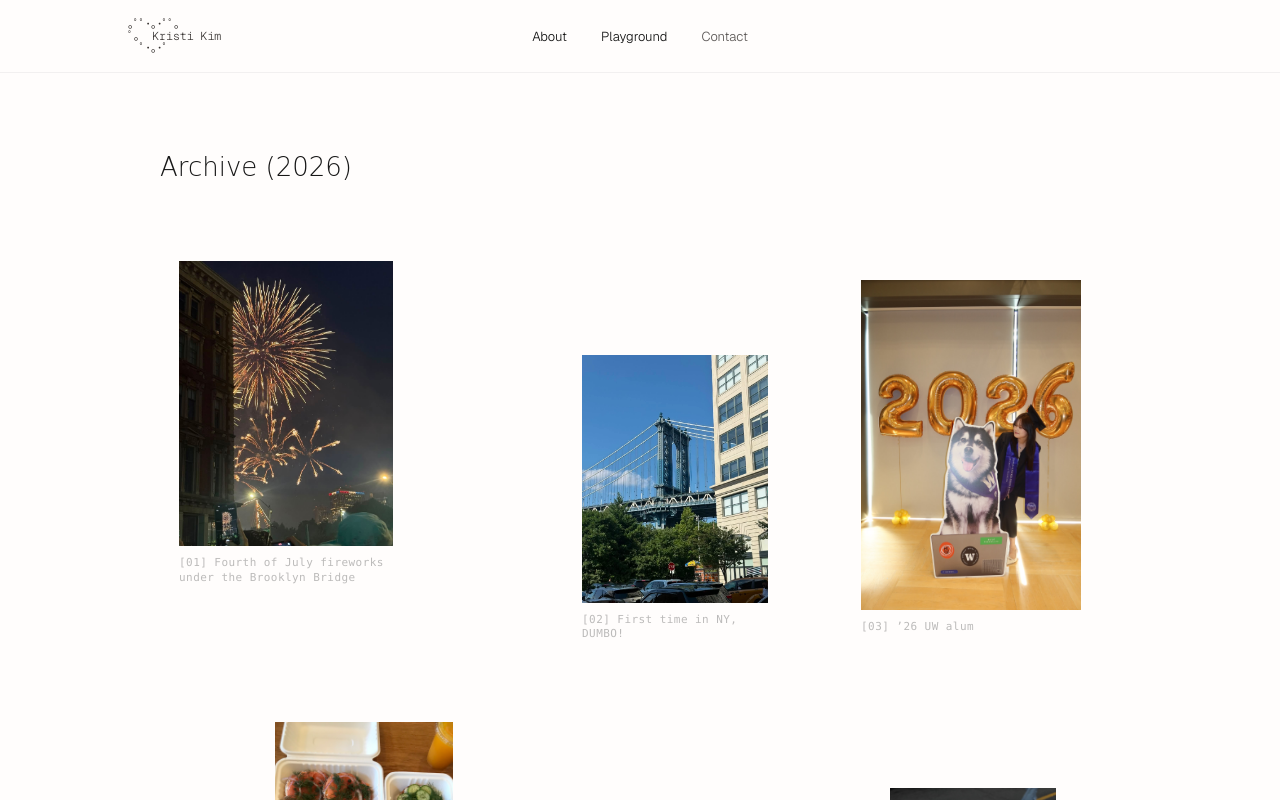
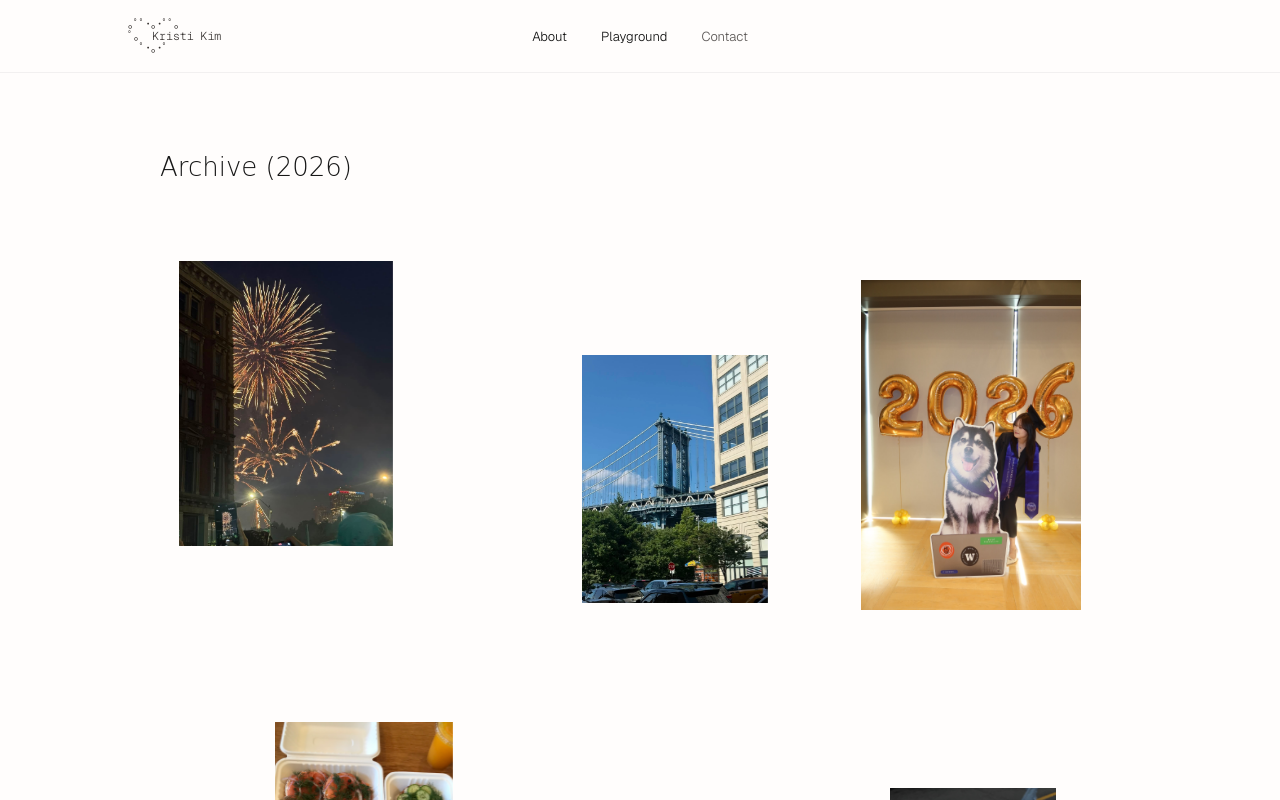
Before and after one commit to krisooti/Portfolio, a Next.js app: page /playground in a window 1280 px wide. Shown: the top 800 px of the page. Built offline with nearby package versions, Linux system fonts and the light colour scheme; no server answers.

Commit message:
Remove playground image captions

```diff
--- a/app/globals.css
+++ b/app/globals.css
@@ -1058,24 +1058,6 @@ a {
   pointer-events: none;
 }
 
-.playground-photo figcaption {
-  margin: 0;
-  color: #7a7a7a;
-  font-family: ui-monospace, SFMono-Regular, Menlo, Monaco, Consolas,
-    "Liberation Mono", "Courier New", monospace;
-  font-size: 11px;
-  font-weight: 300;
-  letter-spacing: 0.04em;
-  line-height: 1.3;
-  opacity: 0.5;
-  max-width: var(--photo-width);
-  transition: opacity 250ms ease;
-}
-
-.playground-photo:hover figcaption {
-  opacity: 1;
-}
-
 .toolkit-doodle {
   display: none;
 }
@@ -2184,7 +2166,6 @@ a {
   .dogs-heading span,
   .playground-photo,
   .playground-photo img,
-  .playground-photo figcaption,
   .mini-card,
   .insight-card,
   .project-roadmap-step,
--- a/app/playground/PlaygroundBoard.tsx
+++ b/app/playground/PlaygroundBoard.tsx
@@ -5,7 +5,6 @@ import type { CSSProperties } from "react";
 type PlaygroundPhoto = {
   image: string;
   alt: string;
-  caption: string;
   x: string;
   y: string;
   hoverRotate: number;
@@ -16,7 +15,6 @@ const photos: PlaygroundPhoto[] = [
   {
     image: "/images/playground-fireworks.jpg",
     alt: "Fireworks lighting up the night sky",
-    caption: "Fourth of July fireworks under the Brooklyn Bridge",
     x: "2%",
     y: "0%",
     hoverRotate: -3,
@@ -25,7 +23,6 @@ const photos: PlaygroundPhoto[] = [
   {
     image: "/images/playground-bridge.jpg",
     alt: "Bridge view on a sunny day",
-    caption: "First time in NY, DUMBO!",
     x: "44%",
     y: "10%",
     hoverRotate: 3,
@@ -34,7 +31,6 @@ const photos: PlaygroundPhoto[] = [
   {
     image: "/images/playground-graduation.jpg",
     alt: "Kristi celebrating graduation",
-    caption: "’26 UW alum",
     x: "73%",
     y: "2%",
     hoverRotate: -2,
@@ -43,7 +39,6 @@ const photos: PlaygroundPhoto[] = [
   {
     image: "/images/playground-moment-01.jpg",
     alt: "Bagels and fresh toppings",
-    caption: "Another NY moment… my favorite bagel at Apollo Bagels",
     x: "12%",
     y: "49%",
     hoverRotate: 3,
@@ -52,7 +47,6 @@ const photos: PlaygroundPhoto[] = [
   {
     image: "/images/playground-dog.jpg",
     alt: "Kristi posing with her dog beneath cherry blossoms",
-    caption: "A spring day with Hodoo",
     x: "43%",
     y: "60%",
     hoverRotate: -3,
@@ -61,7 +55,6 @@ const photos: PlaygroundPhoto[] = [
   {
     image: "/images/playground-flowers.jpg",
     alt: "A bouquet of white and blush flowers",
-    caption: "Fresh flowers",
     x: "76%",
     y: "56%",
     hoverRotate: 2,
@@ -87,9 +80,6 @@ export default function PlaygroundBoard() {
           }
         >
           <img src={photo.image} alt={photo.alt} draggable={false} />
-          <figcaption>
-            [{String(index + 1).padStart(2, "0")}] {photo.caption}
-          </figcaption>
         </figure>
       ))}
     </div>
```
Also changed, not shown: 1 other file (tests, documents, lock files or other folders).
